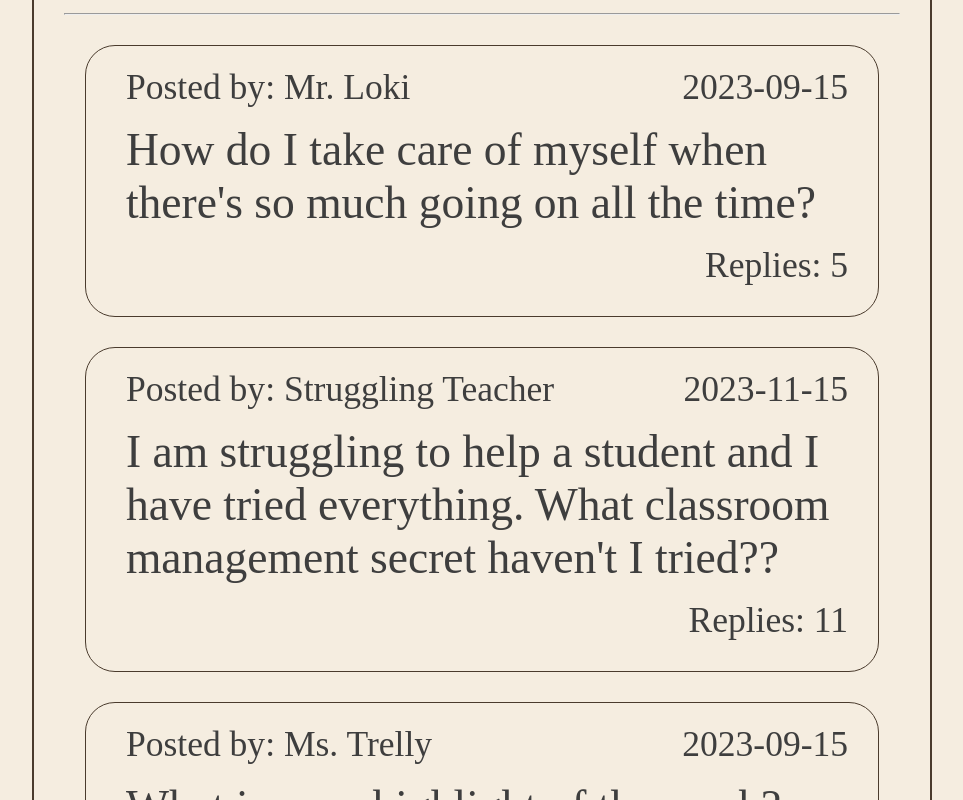
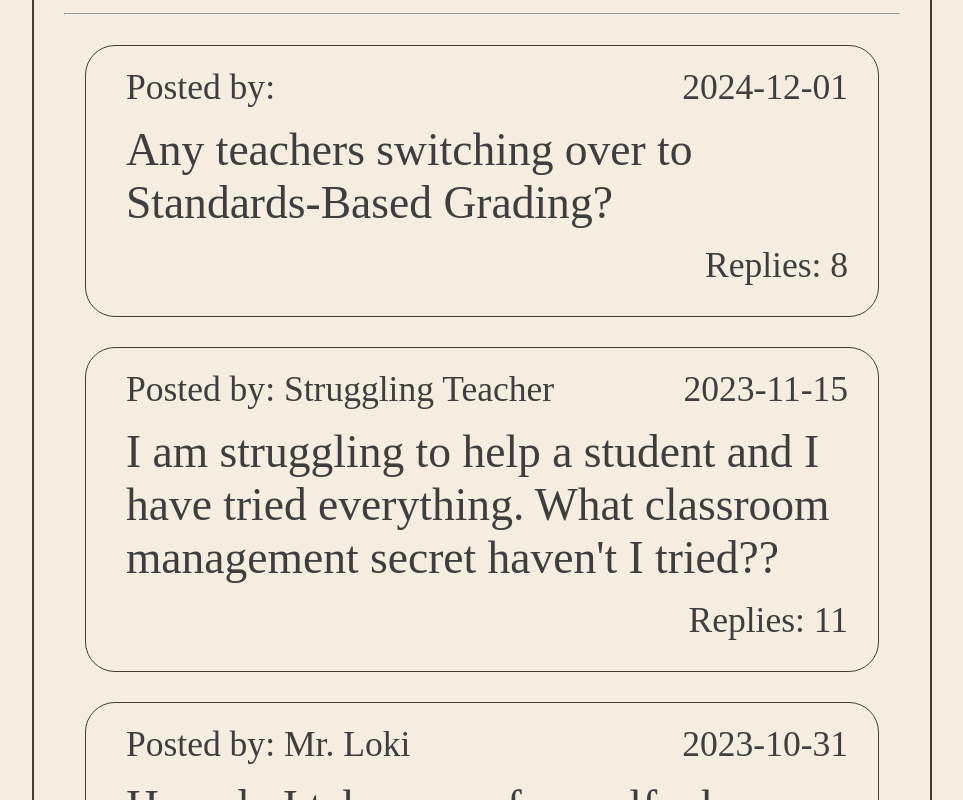
Before and after one commit to cindyawho/mlh-htf2024-project, a React (Create React App) app in the folder my-app/: page /discussions in a window 1280 px wide. Shown: the part 1540-2340 px from the top of the page, without its empty margins (158-1121 px from the left). Built offline with nearby package versions, Linux system fonts and the light colour scheme; the HTML template or start-up script is replaced by a standard one; a web font is replaced by a local one.

Commit message:
Update sort filter functionalitygit status

```diff
--- a/my-app/src/componentPages/Discussions.js
+++ b/my-app/src/componentPages/Discussions.js
@@ -1,13 +1,36 @@
 import '../App.css';
 import PageHero from '../components/PageHero';
 import './discussions.css'
-import React from 'react';
+import React, { useState } from 'react';
 import "react-responsive-carousel/lib/styles/carousel.min.css"; // requires a loader
 import { Carousel } from 'react-responsive-carousel'; // yarn add react-responsive-carousel
 import Button from '../components/Button';
 import discussionList from '../data/discussions.json'
 
 function Discussions() {
+  const [data, setData] = useState(discussionList);
+  const [selectedFilterValue, setSelectedValue] = useState('newest'); // Default by Newest
+
+  const handleFilterChange = (event) => {
+    setSelectedValue(event.target.value);
+    handleSort(event.target.value);
+  };
+
+  const handleSort = (key) => {
+    const sortedData = [...data].sort((a, b) => {
+      if (key === 'newest') {
+        return new Date(b.date) - new Date(a.date);
+      } else if (key === 'oldest') {
+        return new Date(a.date) - new Date(b.date);
+      } else if (key === 'popular') {
+        return b.replies - a.replies;
+      }
+      return 0;
+    });
+
+    setData(sortedData);
+  }
+
   return (
     <>
       <PageHero
@@ -46,7 +69,7 @@ function Discussions() {
       <div class="discussionContainer">
         <div class="filterBar">
           <p>Sort By: </p>
-          <select name="filter" id="filter">
+          <select name="filter" id="filter" value={selectedFilterValue} onChange={handleFilterChange}>
             <option value="newest">Newest</option>
             <option value="oldest">Oldest</option>
             <option value="popular">Popular</option>
@@ -61,7 +84,7 @@ function Discussions() {
         </div>
         <hr/>
         <div class="discussions">
-          {discussionList.map((item, index) => (
+          {data.map((item, index) => (
             <DiscussionItems
               title={item.title}
               author={item.poster}
--- a/my-app/src/data/discussions.json
+++ b/my-app/src/data/discussions.json
@@ -1,9 +1,9 @@
 [
     {
-        "title": "How do I take care of myself when there's so much going on all the time?",
-        "poster": "Mr. Loki",
-        "date": "2023-09-15",
-        "replies": 5
+        "title": "Any teachers switching over to Standards-Based Grading?",
+        "author": "Ms. K",
+        "date": "2024-12-01",
+        "replies": 8
     },
     {
         "title": "I am struggling to help a student and I have tried everything. What classroom management secret haven't I tried??",
@@ -12,15 +12,15 @@
         "replies": 11
     },
     {
+        "title": "How do I take care of myself when there's so much going on all the time?",
+        "poster": "Mr. Loki",
+        "date": "2023-10-31",
+        "replies": 5
+    },
+    {
         "title": "What is your highlight of the week? Mine is the gift of silence during reading time.",
         "poster": "Ms. Trelly",
         "date": "2023-09-15",
         "replies": 7
-    },
-    {
-        "title": "Any teachers switching over to Standards-Based Grading?",
-        "author": "Ms. K",
-        "date": "2024-12-01",
-        "replies": 8
     }
 ]
```
